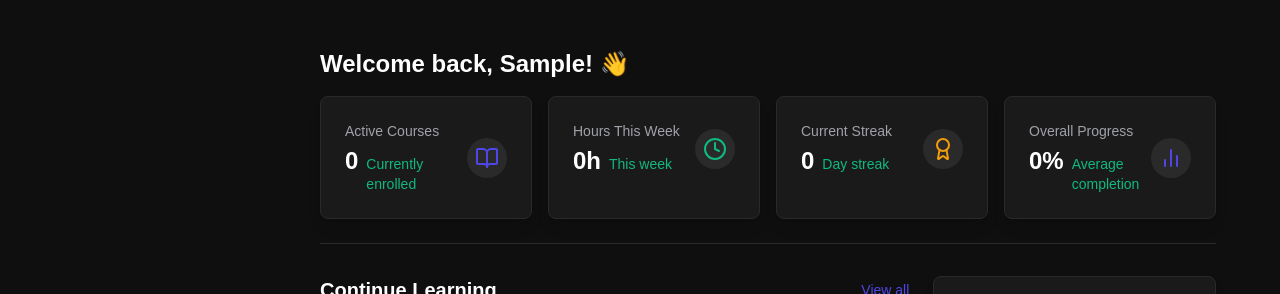
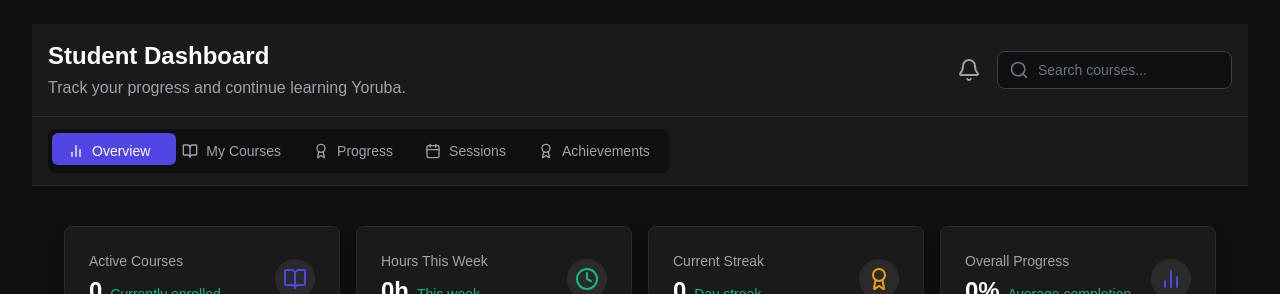
Before and after one commit to TravisChandler1/ewaede, a Next.js app in the folder ewa-ede-yoruba-academy/: page /dashboard/student in a window 1280 px wide. Shown: the top 294 px of the page. Built offline with nearby package versions, Linux system fonts and the light colour scheme; no server answers; the database is empty; sample sign-in values are in the browser's storage.

Commit message:
Student dashboard fixes

```diff
--- a/ewa-ede-yoruba-academy/src/app/dashboard/student/page.tsx
+++ b/ewa-ede-yoruba-academy/src/app/dashboard/student/page.tsx
@@ -10,8 +10,6 @@ import {
   BarChart2,
   Calendar,
   ChevronRight,
-  Menu,
-  X,
   Bell,
   Search
 } from 'lucide-react';
@@ -103,9 +101,9 @@ interface Session {
 export default function StudentDashboard() {
   const router = useRouter();
   const { data: session, status } = useSession();
-  const [sidebarOpen, setSidebarOpen] = useState(false);
   const [courses, setCourses] = useState<Course[]>([]);
   const [isLoading, setIsLoading] = useState(true);
+  const [activeTab, setActiveTab] = useState('overview');
   const [stats, setStats] = useState<Stats>({
     activeCourses: 0,
     hoursThisWeek: 0,
@@ -257,19 +255,13 @@ export default function StudentDashboard() {
 
   return (
     <div className="min-h-full bg-[#0f0f0f]">
-      {/* Mobile sidebar toggle */}
-      <div className="lg:hidden fixed top-0 left-0 right-0 z-40 bg-[#1a1a1a] border-b border-[#2a2a2a] px-4 py-3 flex items-center justify-between">
-        <button
-          type="button"
-          className="text-[#a1a1aa] hover:text-white"
-          onClick={() => setSidebarOpen(true)}
-        >
-          <span className="sr-only">Open sidebar</span>
-          <Menu className="h-6 w-6" />
-        </button>
-
-        <h1 className="text-xl font-bold text-white">Ewa Ede</h1>
-
+      {/* Header */}
+      <div className="bg-[#1a1a1a] border-b border-[#2a2a2a] px-4 py-4">
+        <div className="flex items-center justify-between">
+          <div>
+            <h1 className="text-2xl font-bold text-white">Student Dashboard</h1>
+            <p className="text-[#a1a1aa] mt-1">Track your progress and continue learning Yoruba.</p>
+          </div>
           <div className="flex items-center space-x-4">
             <button type="button" className="text-[#a1a1aa] hover:text-white">
               <span className="sr-only">View notifications</span>
@@ -283,38 +275,58 @@ export default function StudentDashboard() {
               <input
                 type="text"
                 className="block w-full pl-10 pr-3 py-2 border border-[#374151] rounded-lg leading-5 bg-[#0f0f0f] placeholder-[#6b7280] text-white focus:outline-none focus:ring-[#4f46e5] focus:border-[#4f46e5] sm:text-sm"
-              placeholder="Search"
+                placeholder="Search courses..."
               />
             </div>
           </div>
         </div>
+      </div>
 
-      {/* Mobile sidebar */}
-      {sidebarOpen && (
-        <div className="fixed inset-0 z-50 lg:hidden">
-          <div className="fixed inset-0 bg-black bg-opacity-75" onClick={() => setSidebarOpen(false)}></div>
-          <div className="fixed inset-y-0 left-0 max-w-xs w-full bg-[#1a1a1a] border-r border-[#2a2a2a]">
-            <div className="flex items-center justify-between h-16 px-4 border-b border-[#2a2a2a]">
-              <h2 className="text-xl font-semibold text-white">Menu</h2>
+      {/* Tab Navigation */}
+      <div className="bg-[#1a1a1a] border-b border-[#2a2a2a] px-4 py-3">
+        <nav className="flex items-center">
+          <div className="relative flex items-center bg-[#0f0f0f] rounded-lg p-1">
+            {/* Active tab background indicator */}
+            <div
+              className="absolute top-1 left-1 h-8 bg-[#4f46e5] rounded-md transition-all duration-300 ease-in-out"
+              style={{
+                width: `${100 / 5}%`,
+                transform: `translateX(${[
+                  { id: 'overview', index: 0 },
+                  { id: 'courses', index: 1 },
+                  { id: 'progress', index: 2 },
+                  { id: 'sessions', index: 3 },
+                  { id: 'achievements', index: 4 },
+                ].find(item => item.id === activeTab)?.index ?? 0 * 100}%)`,
+              }}
+            />
+
+            {[
+              { name: 'Overview', icon: BarChart2, id: 'overview' },
+              { name: 'My Courses', icon: BookOpen, id: 'courses' },
+              { name: 'Progress', icon: Award, id: 'progress' },
+              { name: 'Sessions', icon: Calendar, id: 'sessions' },
+              { name: 'Achievements', icon: Award, id: 'achievements' },
+            ].map((item) => (
               <button
-                type="button"
-                className="text-[#a1a1aa] hover:text-white"
-                onClick={() => setSidebarOpen(false)}
+                key={item.id}
+                onClick={() => setActiveTab(item.id)}
+                className={`relative z-10 px-4 py-2 text-sm font-medium rounded-md transition-all duration-200 flex items-center ${
+                  activeTab === item.id
+                    ? 'text-white'
+                    : 'text-[#a1a1aa] hover:text-white hover:bg-[#2a2a2a]/50'
+                }`}
               >
-                <span className="sr-only">Close sidebar</span>
-                <X className="h-6 w-6" />
+                <item.icon className="h-4 w-4 mr-2" />
+                {item.name}
               </button>
+            ))}
           </div>
-            {/* Sidebar content here */}
+        </nav>
       </div>
-        </div>
-      )}
 
-      <div className="lg:pl-64 pt-16 lg:pt-0">
+      <div className="pt-0">
         <main className="py-6 px-4 sm:px-6 lg:px-8 bg-[#0f0f0f]">
-          {/* Header */}
-          <div className="pb-6 border-b border-[#2a2a2a]">
-            <h1 className="text-2xl font-bold text-white">Welcome back, {session?.user?.name?.split(' ')[0] || 'Student'}! 👋</h1>
           <div className="mt-4 grid gap-4 sm:grid-cols-2 lg:grid-cols-4">
             {statsList.map((stat) => (
               <div key={stat.name} className="bg-[#1a1a1a] border border-[#2a2a2a] p-6 rounded-lg shadow-lg hover:border-[#4f46e5]/50 transition-all duration-300">
@@ -335,7 +347,7 @@ export default function StudentDashboard() {
               </div>
             ))}
           </div>
-              </div>
+
           {/* Main Content */}
           <div className="mt-8 grid grid-cols-1 lg:grid-cols-3 gap-6">
             {/* Courses Section */}
--- a/ewa-ede-yoruba-academy/src/components/teacher/TeacherDashboard.tsx
+++ b/ewa-ede-yoruba-academy/src/components/teacher/TeacherDashboard.tsx
@@ -14,8 +14,6 @@ import {
   BarChart3,
   Settings,
   ChevronRight,
-  Menu,
-  X,
   Bell
 } from 'lucide-react';
 import SessionScheduler from './SessionScheduler';
@@ -44,17 +42,6 @@ interface TeacherStats {
   monthlyRevenue: number;
 }
 
-interface Session {
-  id: string;
-  title: string;
-  courseTitle: string;
-  startTime: string;
-  endTime: string;
-  attendees: number;
-  maxAttendees: number;
-  status: 'scheduled' | 'ongoing' | 'completed' | 'cancelled';
-}
-
 interface Course {
   id: string;
   title: string;
@@ -63,17 +50,10 @@ interface Course {
   lastActivity: string;
 }
 
-interface NavigationItem {
-  name: string;
-  icon: any;
-  id: string;
-  action?: () => void;
-}
 
 export default function TeacherDashboard() {
   const router = useRouter();
   const { data: session, status } = useSession();
-  const [sidebarOpen, setSidebarOpen] = useState(false);
   const [isLoading, setIsLoading] = useState(true);
   const [activeTab, setActiveTab] = useState('overview');
   const [showSessionScheduler, setShowSessionScheduler] = useState(false);
@@ -110,7 +90,7 @@ export default function TeacherDashboard() {
     setShowSessionScheduler(false);
   };
 
-  const loadDashboardData = async () => {
+  const loadDashboardData = async (): Promise<void> => {
     try {
       // Load teacher statistics
       const statsResponse = await fetch('/api/teacher/stats');
@@ -178,19 +158,13 @@ export default function TeacherDashboard() {
 
   return (
     <div className="min-h-full bg-[#0f0f0f]">
-      {/* Mobile sidebar toggle */}
-      <div className="lg:hidden fixed top-0 left-0 right-0 z-40 bg-[#1a1a1a] border-b border-[#2a2a2a] px-4 py-3 flex items-center justify-between">
-        <button
-          type="button"
-          className="text-[#a1a1aa] hover:text-white"
-          onClick={() => setSidebarOpen(true)}
-        >
-          <span className="sr-only">Open sidebar</span>
-          <Menu className="h-6 w-6" />
-        </button>
-
-        <h1 className="text-xl font-bold text-white">Teacher Dashboard</h1>
-
+      {/* Header */}
+      <div className="bg-[#1a1a1a] border-b border-[#2a2a2a] px-4 py-4">
+        <div className="flex items-center justify-between">
+          <div>
+            <h1 className="text-2xl font-bold text-white">Teacher Dashboard</h1>
+            <p className="text-[#a1a1aa] mt-1">Manage your courses, schedule sessions, and connect with students.</p>
+          </div>
           <div className="flex items-center space-x-4">
             <button type="button" className="text-[#a1a1aa] hover:text-white">
               <span className="sr-only">View notifications</span>
@@ -198,108 +172,63 @@ export default function TeacherDashboard() {
             </button>
           </div>
         </div>
+      </div>
 
-      {/* Mobile sidebar */}
-      {sidebarOpen && (
-        <div className="fixed inset-0 z-50 lg:hidden">
-          <div className="fixed inset-0 bg-black bg-opacity-75" onClick={() => setSidebarOpen(false)}></div>
-          <div className="fixed inset-y-0 left-0 max-w-xs w-full bg-[#1a1a1a] border-r border-[#2a2a2a]">
-            <div className="flex items-center justify-between h-16 px-4 border-b border-[#2a2a2a]">
-              <h2 className="text-xl font-semibold text-white">Menu</h2>
-              <button
-                type="button"
-                className="text-[#a1a1aa] hover:text-white"
-                onClick={() => setSidebarOpen(false)}
-              >
-                <span className="sr-only">Close sidebar</span>
-                <X className="h-6 w-6" />
-              </button>
-            </div>
-            {/* Sidebar content */}
-            <nav className="mt-8 px-4">
-              <div className="space-y-2">
+      {/* Tab Navigation */}
+      <div className="bg-[#1a1a1a] border-b border-[#2a2a2a] px-4 py-3">
+        <nav className="flex items-center">
+          <div className="relative flex items-center bg-[#0f0f0f] rounded-lg p-1">
+            {/* Active tab background indicator */}
+            <div
+              className="absolute top-1 left-1 h-8 bg-[#4f46e5] rounded-md transition-all duration-300 ease-in-out"
+              style={{
+                width: `${100 / 6}%`,
+                transform: `translateX(${[
+                  { id: 'overview', index: 0 },
+                  { id: 'courses', index: 1 },
+                  { id: 'sessions', index: 2 },
+                  { id: 'students', index: 3 },
+                  { id: 'messages', index: 4 },
+                  { id: 'settings', index: 5 },
+                ].find(item => item.id === activeTab)?.index ?? 0 * 100}%)`,
+              }}
+            />
+
             {[
               { name: 'Overview', icon: BarChart3, id: 'overview' },
-                  { name: 'My Courses', icon: BookOpen, id: 'courses' },
+              { name: 'Courses', icon: BookOpen, id: 'courses' },
               { name: 'Sessions', icon: Calendar, id: 'sessions' },
               { name: 'Students', icon: Users, id: 'students' },
-                  { name: 'Messages', icon: MessageSquare, id: 'messages', action: () => setShowMessages(true) },
+              { name: 'Messages', icon: MessageSquare, id: 'messages' },
               { name: 'Settings', icon: Settings, id: 'settings' },
             ].map((item) => (
               <button
                 key={item.id}
                 onClick={() => {
+                  if (item.id === 'messages') {
+                    setShowMessages(true);
+                  } else if (item.id === 'courses') {
+                    setShowCourseManager(true);
+                  } else {
                     setActiveTab(item.id);
-                      setSidebarOpen(false);
+                  }
                 }}
-                    className={`w-full flex items-center px-3 py-2 text-sm font-medium rounded-lg transition-colors ${
+                className={`relative z-10 px-4 py-2 text-sm font-medium rounded-md transition-all duration-200 flex items-center ${
                   activeTab === item.id
-                        ? 'bg-[#4f46e5] text-white'
-                        : 'text-[#a1a1aa] hover:bg-[#2a2a2a] hover:text-white'
+                    ? 'text-white'
+                    : 'text-[#a1a1aa] hover:text-white hover:bg-[#2a2a2a]/50'
                 }`}
               >
-                    <item.icon className="h-5 w-5 mr-3" />
+                <item.icon className="h-4 w-4 mr-2" />
                 {item.name}
               </button>
             ))}
           </div>
         </nav>
       </div>
-        </div>
-      )}
 
-      {/* Desktop sidebar */}
-      <div className="hidden lg:fixed lg:inset-y-0 lg:left-0 lg:w-64 lg:block">
-        <div className="flex flex-col h-full bg-[#1a1a1a] border-r border-[#2a2a2a]">
-          <div className="flex items-center h-16 px-6 border-b border-[#2a2a2a]">
-            <h1 className="text-xl font-bold text-white">Teacher Portal</h1>
-          </div>
-
-          <nav className="flex-1 mt-8 px-4">
-            <div className="space-y-2">
-              {[
-                { name: 'Overview', icon: BarChart3, id: 'overview' },
-                { name: 'My Courses', icon: BookOpen, id: 'courses', action: () => setShowCourseManager(true) },
-                { name: 'Sessions', icon: Calendar, id: 'sessions' },
-                { name: 'Students', icon: Users, id: 'students' },
-                { name: 'Messages', icon: MessageSquare, id: 'messages' },
-                { name: 'Settings', icon: Settings, id: 'settings' },
-              ].map((item: NavigationItem) => (
-                <button
-                  key={item.id}
-                  onClick={() => {
-                    if (item.action) {
-                      item.action();
-                    } else {
-                      setActiveTab(item.id);
-                    }
-                  }}
-                  className={`w-full flex items-center px-3 py-2 text-sm font-medium rounded-lg transition-colors ${
-                    activeTab === item.id
-                      ? 'bg-[#4f46e5] text-white'
-                      : 'text-[#a1a1aa] hover:bg-[#2a2a2a] hover:text-white'
-                  }`}
-                >
-                  <item.icon className="h-5 w-5 mr-3" />
-                  {item.name}
-                </button>
-              ))}
-            </div>
-          </nav>
-        </div>
-      </div>
-
-      <div className="lg:pl-64 pt-16 lg:pt-0">
+      <div className="pt-0">
         <main className="py-6 px-4 sm:px-6 lg:px-8 bg-[#0f0f0f]">
-          {/* Header */}
-          <div className="pb-6 border-b border-[#2a2a2a]">
-            <h1 className="text-2xl font-bold text-white">
-              Welcome back, {session?.user?.name?.split(' ')[0] || 'Teacher'}! 👋
-            </h1>
-            <p className="mt-2 text-[#a1a1aa]">
-              Manage your courses, schedule sessions, and connect with students.
-            </p>
-          </div>
 
           {/* Stats Grid */}
           <div className="mt-8 grid gap-4 sm:grid-cols-2 lg:grid-cols-4">
```
Also changed, not shown: ewa-ede-yoruba-academy/src/app/page.tsx (+3 -8 lines). Lines whose indentation alone changed are shown as unchanged.
